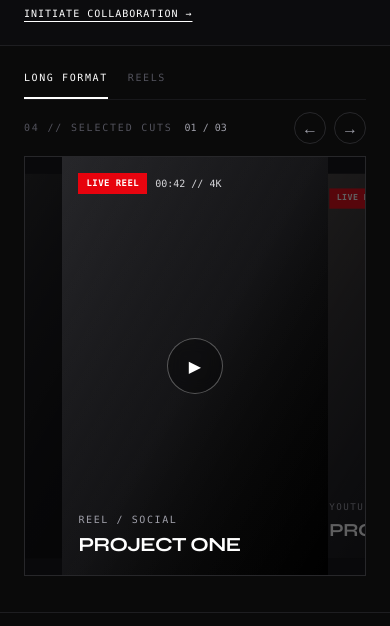
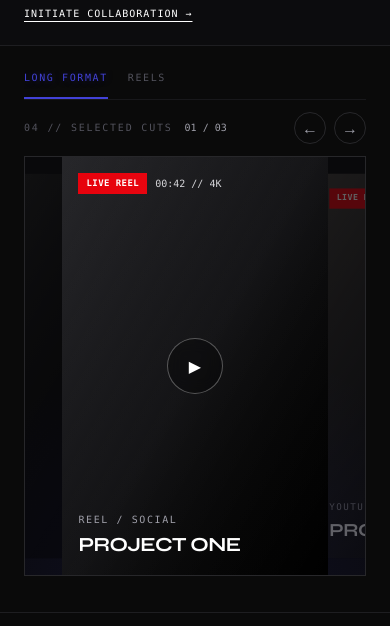
Before and after one commit to Shine0111/fita, a Next.js app: page / in a window 390 px wide. Shown: the part 1438-2064 px from the top of the page. Built offline with nearby package versions, Linux system fonts and the light colour scheme.

Commit message:
added fita blue to global

```diff
--- a/app/globals.css
+++ b/app/globals.css
@@ -6,6 +6,7 @@
   --fita-border: #1e1e21;
   --fita-text: #ececec;
   --fita-muted: #7e7e84;
+  --fita-accent: #4242d8;
 }
 
 * {
@@ -41,6 +42,19 @@ body {
   line-height: 0.9;
 }
 
+.fita-accent-ambient {
+  background-image: radial-gradient(
+    circle at 50% 110%,
+    color-mix(in srgb, var(--fita-accent) 12%, transparent),
+    transparent 58%
+  );
+}
+
+.fita-accent-active {
+  text-shadow: 0 0 8px
+    color-mix(in srgb, var(--fita-accent) 35%, transparent);
+}
+
 .no-scrollbar {
   scrollbar-width: none;
 }
@@ -50,6 +64,7 @@ body {
 }
 
 @media (max-width: 1023px) {
+
   .fita-grid-line-r,
   .fita-grid-line-b {
     border-color: #1e1e21;
--- a/components/format-tabs.tsx
+++ b/components/format-tabs.tsx
@@ -31,7 +31,7 @@ export function FormatTabs({
             onClick={() => onChange(collection)}
             className={`shrink-0 border-b-2 pb-3 font-mono text-[10px] uppercase tracking-[0.16em] transition ${
               isActive
-                ? "border-white text-white"
+                ? "fita-accent-active border-[var(--fita-accent)] text-[var(--fita-accent)]"
                 : "border-transparent text-zinc-600 hover:text-zinc-300"
             }`}
           >
--- a/components/project-carousel.tsx
+++ b/components/project-carousel.tsx
@@ -223,7 +223,7 @@ export function ProjectCarousel({
             type="button"
             onClick={previous}
             aria-label="Previous project"
-            className="grid size-8 place-items-center rounded-full border border-zinc-800 text-zinc-400 transition hover:border-white hover:text-white"
+            className="grid size-8 place-items-center rounded-full border border-zinc-800 text-zinc-400 transition hover:border-[var(--fita-accent)] hover:text-[var(--fita-accent)]"
           >
             ←
           </button>
@@ -232,14 +232,14 @@ export function ProjectCarousel({
             type="button"
             onClick={next}
             aria-label="Next project"
-            className="grid size-8 place-items-center rounded-full border border-zinc-800 text-zinc-400 transition hover:border-white hover:text-white"
+            className="grid size-8 place-items-center rounded-full border border-zinc-800 text-zinc-400 transition hover:border-[var(--fita-accent)] hover:text-[var(--fita-accent)]"
           >
             →
           </button>
         </div>
       </div>
 
-      <div className="relative isolate my-3 min-h-[clamp(280px,55svh,420px)] flex-1 overflow-hidden border border-zinc-800 bg-zinc-950 lg:min-h-[clamp(160px,18vh,220px)]">
+      <div className="fita-accent-ambient relative isolate my-3 min-h-[clamp(280px,55svh,420px)] flex-1 overflow-hidden border border-zinc-800 bg-zinc-950 lg:min-h-[clamp(160px,18vh,220px)]">
         {" "}
         {hasPreviews && (
           <ProjectCard
```
